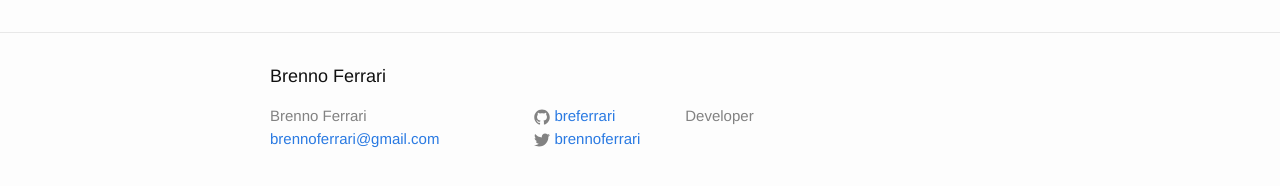
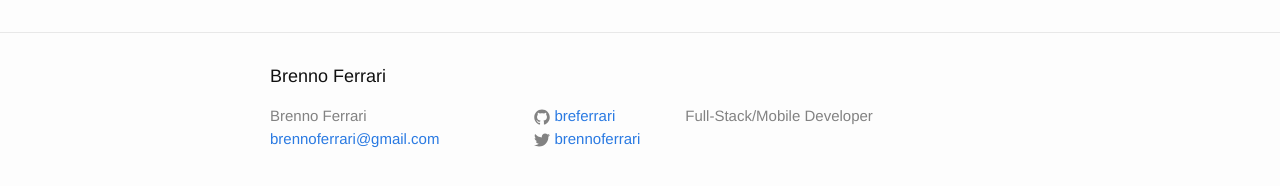
Before and after one commit to breferrari/breferrari.github.io, a Jekyll site: the page built from about.md, in a window 1280 px wide. Shown: the part 318-504 px from the top of the page. Built offline with Jekyll 4.4.1, drawn with Linux system fonts in a browser that asks for light colours.

Commit message:
_config.yml

```diff
--- a/_config.yml
+++ b/_config.yml
@@ -9,7 +9,7 @@
 title: Brenno Ferrari
 email: brennoferrari@gmail.com
 description: > # this means to ignore newlines until "baseurl:"
-  Developer
+  Full-Stack/Mobile Developer
 baseurl: "" # the subpath of your site, e.g. /blog
 url: "http://breferrari.github.io" # the base hostname & protocol for your site
 twitter_username: brennoferrari
```
